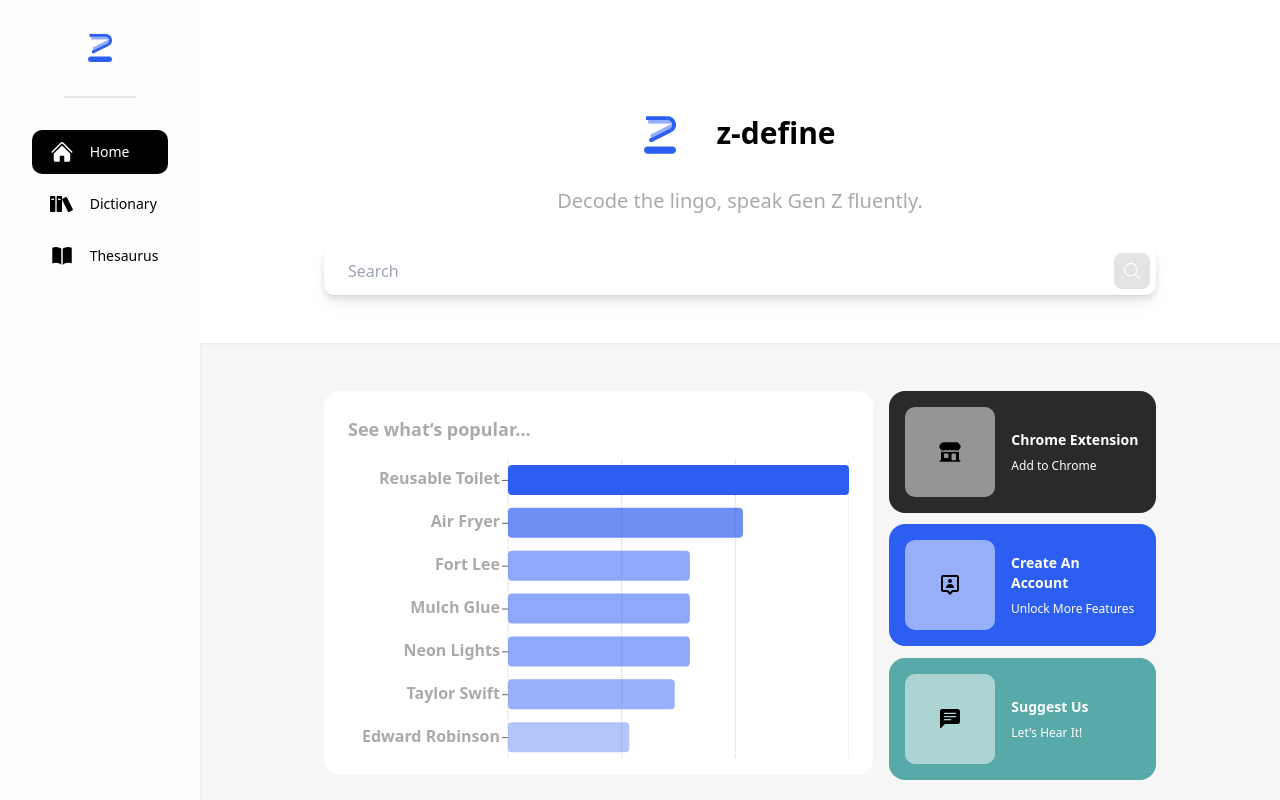
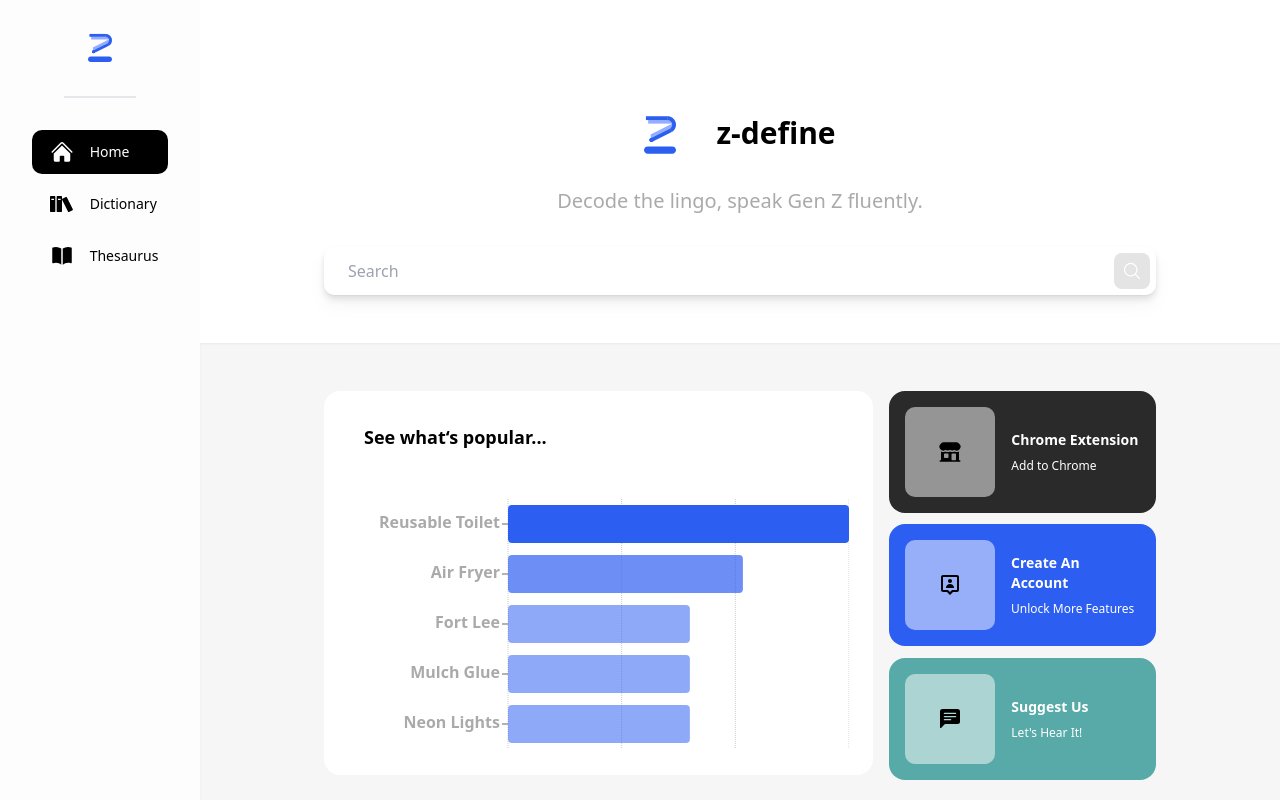
Before and after one commit to bachdumpling/genz-dictionary, a Next.js app: page / in a window 1280 px wide. Built offline with nearby package versions, Linux system fonts and the light colour scheme.

Commit message:
fix # words

```diff
--- a/app/components/WordFrequencyBarChart.js
+++ b/app/components/WordFrequencyBarChart.js
@@ -58,7 +58,7 @@ const YAxisTick = (props) => {
   );
 };
 
-function WordFrequencyBarChart({ numberOfWords = 7, height = 300 }) {
+function WordFrequencyBarChart({ numberOfWords = 5, height = 250 }) {
   const displayedData = data.slice(0, numberOfWords);
 
   return (
--- a/app/page.js
+++ b/app/page.js
@@ -77,10 +77,10 @@ function Home() {
 
         <div className="grid grid-flow-col grid-rows-2 md:grid-rows-1 grid-cols-1 md:grid-cols-3 max-w-4xl md:mx-auto md:px-8 mx-auto mt-[48px] w-full overflow-x-hidden md:gap-x-4">
           <div className="p-6 col-span-2 bg-white h-96 rounded-[16px] mx-4 md:mx-0 mb-4 relative z-0">
-            <h1 className="text-start w-full text-[#AAAAAA] font-bold text-lg mb-4">
+            <h1 className="text-start w-full text-black font-bold text-lg mb-4 pt-2 pl-4">
               See what&#8216;s popular...
             </h1>
-            <div className="relative -z-10">
+            <div className="relative -z-10 pt-8">
               <WordFrequencyBarChart />
             </div>
 
```
